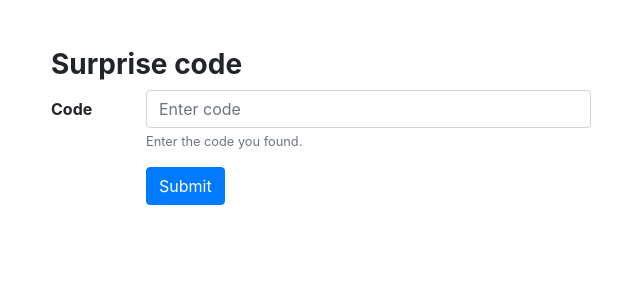
After one commit to janvanoverwalle/hassio-webserver, a Flask app: template app/templates/surprise/index.html in a window 1280 px wide. The commit adds this page. Shown: the top 300 px of the page, without its empty margins (319-959 px from the left). Run offline with Flask 2, Linux system fonts and the light colour scheme; the template is opened without the code that fills it, so the values that code supplies are empty; parts of the project's set-up code (start-up, migrations or seed data) failed here and were passed over; some libraries are stand-ins or nearby versions.

Commit message:
Added initial setup for surprise codes

```diff
--- a/app/app.py
+++ b/app/app.py
@@ -1,4 +1,4 @@
-from flask import Flask, render_template, request
+from flask import Flask, request, render_template, redirect, url_for
 from .modules.terrain_types import TerrainTypes
 from .modules.travel_methods import TravelMethods
 from .modules.http_methods import HttpMethods
@@ -6,6 +6,7 @@ from .modules.bootstrap_helper import BootstrapContextualClasses
 from .modules.terrain_tables import TerrainTables
 from .modules.ingredients import Ingredients
 from .modules.donjon.calendar import ElderanCalendar
+from .modules.surprise import Surprise
 from .utilities.generic import create_select_data, update_selected
 from .utilities.dice import Dice
 
@@ -368,10 +369,29 @@ def dnd_calendar():
                            **data_dict)
 
 
-@app.route('/dnd/calendar/schedule/<int:year>/<int:month>/<int:day>', \
-           methods=[HttpMethods.GET, HttpMethods.POST])
+@app.route('/dnd/calendar/schedule/<int:year>/<int:month>/<int:day>', methods=[HttpMethods.GET, HttpMethods.POST])
 def dnd_calendar_schedule(year, month, day):
+    # TODO: Implement
     pass
+
+
+@app.route('/surprise', methods=[HttpMethods.GET, HttpMethods.POST])
+def surprise():
+    if HttpMethods.is_get(request.method):
+        return render_template('surprise/index.html', title='Hass.io Web | Surprise!', unlocked_codes=Surprise.get_unlocked_codes())
+
+    code = request.form.get('input_code')
+    if not Surprise.validate_code(code):
+        return render_template('surprise/invalid.html', title='Hass.io Web | Invalid code', invalid_code=code)
+
+    return redirect(url_for('surprise_code', code=code))
+
+
+@app.route('/surprise/<string:code>', methods=[HttpMethods.GET])
+def surprise_code(code: str):
+    if not Surprise.validate_code(code):
+        return render_template('surprise/invalid.html', title='Hass.io Web | Invalid code', invalid_code=code)
+    return render_template('surprise/code.html', title='Hass.io Web | Code', code=code)
 
 
 if __name__ == "__main__":
--- a/app/static/css/main.css
+++ b/app/static/css/main.css
@@ -68,6 +68,10 @@ body {
   }
 }
 
+.surprise-code {
+  font-family: Consolas, monaco, monospace;
+}
+
 /*** Theme Switch ***/
 
 /* The switch - the box around the slider */
--- /dev/null
+++ b/app/templates/surprise/index.html
@@ -0,0 +1,39 @@
+{% extends "base.html" %} {% block base_content %}
+<div class="container my-5">
+  <div class="row justify-content-center">
+    <div class="col-sm-6 ">
+      <h3 class="font-weight-bold">Surprise code</h3>
+    </div>
+  </div>
+  <form method=post>
+    <div class="form-group row justify-content-center">
+      <label for="inputCode" class="col-sm-1 col-form-label font-weight-bold">Code</label>
+      <div class="col-sm-5">
+        <input type="text" class="form-control" id="inputCode" name="input_code" aria-label="input_code" aria-describedby="input_code" placeholder="Enter code" autocomplete="off">
+        <small id="input_code" class="form-text text-muted">Enter the code you found.</small>
+      </div>
+    </div>
+    <div class="row justify-content-center">
+      <div class="col-sm-1"></div>
+      <div class="col-sm-5">
+        <button type="submit" class="btn btn-primary">Submit</button>
+      </div>
+    </div>
+  </form>
+  {% if unlocked_codes %}
+  <div class="row mt-5 justify-content-center">
+    <div class="col-sm-6 ">
+      <h3 class="font-weight-bold">Unlocked codes</h3>
+    </div>
+  </div>
+  <div class="row justify-content-center">
+    <div class="col-sm-6">
+      {% for unlocked_code in unlocked_codes %}
+      <a href="{{ url_for('surprise_code', code=unlocked_code) }}" class="ml-3 h5"><span class="surprise-code">{{ unlocked_code }}</span></a>
+      {% endfor %}
+    </div>
+  </div>
+  {% endif %}
+</div>
+<!-- /container -->
+{% endblock %}
```
Also changed, not shown: app/data/surprise.py (added, +21 -0 lines), app/templates/surprise/code.html (added, +15 -0 lines), app/templates/surprise/code_test.html (added, +10 -0 lines), app/templates/surprise/invalid.html (added, +13 -0 lines).
